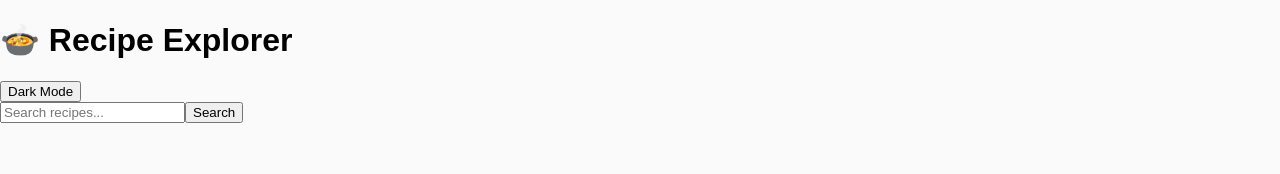
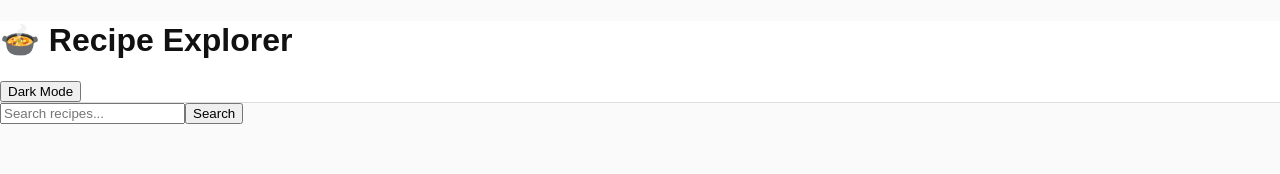
Before and after one commit to Rabbi111-cloud/RecipeApp, a Next.js app: page / in a window 1280 px wide. Shown: the top 174 px of the page. Built offline with nearby package versions, Linux system fonts and the light colour scheme.

Commit message:
Update globals.css

```diff
--- a/app/globals.css
+++ b/app/globals.css
@@ -1,7 +1,17 @@
 html,
 body {
+  margin: 0;
   padding: 0;
-  margin: 0;
   font-family: Arial, sans-serif;
-  background: #fafafa;
+  background-color: #fafafa;
+  color: #111;
 }
+
+header {
+  border-bottom: 1px solid #ddd;
+  background: #fff;
+}
+
+button {
+  cursor: pointer;
+}
```
